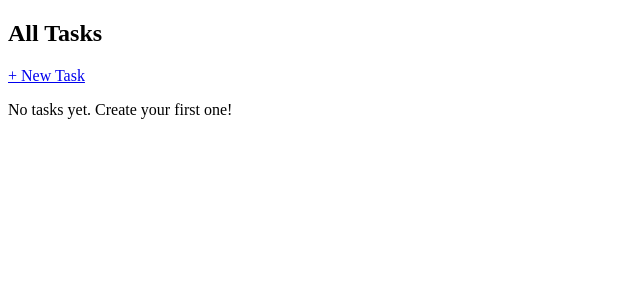
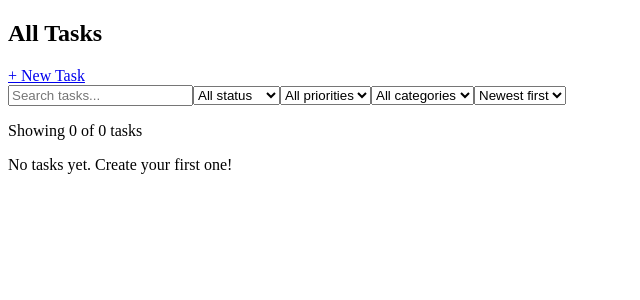
Before and after one commit to boooooth/todo-app, a React (Vite) app: page /tasks in a window 1280 px wide. Shown: the top 300 px of the page, without its empty margins (0-640 px from the left). Built offline with nearby package versions, Linux system fonts and the light colour scheme.

Commit message:
Add filtering, search and sorting to task list

```diff
--- /dev/null
+++ b/src/components/FilterBar.jsx
@@ -0,0 +1,47 @@
+import { useTasks } from "../context/TaskContext";
+
+export default function FilterBar({ filters, setFilters }) {
+  const { categories } = useTasks();
+
+  // Update one filter while keeping the others
+  const update = (field) => (e) =>
+    setFilters((prev) => ({ ...prev, [field]: e.target.value }));
+
+  return (
+    <div className="filter-bar">
+      <input
+        type="search"
+        placeholder="Search tasks..."
+        value={filters.search}
+        onChange={update("search")}
+      />
+
+      <select value={filters.status} onChange={update("status")}>
+        <option value="all">All status</option>
+        <option value="active">Active</option>
+        <option value="completed">Completed</option>
+        <option value="overdue">Overdue</option>
+      </select>
+
+      <select value={filters.priority} onChange={update("priority")}>
+        <option value="all">All priorities</option>
+        <option value="high">High</option>
+        <option value="medium">Medium</option>
+        <option value="low">Low</option>
+      </select>
+
+      <select value={filters.category} onChange={update("category")}>
+        <option value="all">All categories</option>
+        {categories.map((c) => (
+          <option key={c} value={c}>{c}</option>
+        ))}
+      </select>
+
+      <select value={filters.sort} onChange={update("sort")}>
+        <option value="newest">Newest first</option>
+        <option value="dueDate">Due date</option>
+        <option value="priority">Priority</option>
+      </select>
+    </div>
+  );
+}
--- a/src/pages/TaskList.jsx
+++ b/src/pages/TaskList.jsx
@@ -1,9 +1,59 @@
+import { useState, useEffect } from "react";
 import { Link } from "react-router-dom";
 import { useTasks } from "../context/TaskContext";
 import TaskCard from "../components/TaskCard";
+import FilterBar from "../components/FilterBar";
+import { isOverdue } from "../utils/dateHelpers";
+
+const DEFAULT_FILTERS = {
+  search: "",
+  status: "all",
+  priority: "all",
+  category: "all",
+  sort: "newest",
+};
+
+const PRIORITY_ORDER = { high: 0, medium: 1, low: 2 };
 
 export default function TaskList() {
   const { tasks } = useTasks();
+  const [filters, setFilters] = useState(DEFAULT_FILTERS);
+
+  // 1. Filter
+  let visible = tasks.filter((t) => {
+    const matchSearch =
+      t.title.toLowerCase().includes(filters.search.toLowerCase()) ||
+      t.description.toLowerCase().includes(filters.search.toLowerCase());
+    const matchStatus =
+      filters.status === "all" ||
+      (filters.status === "active" && !t.completed) ||
+      (filters.status === "completed" && t.completed) ||
+      (filters.status === "overdue" && isOverdue(t));
+    const matchPriority = filters.priority === "all" || t.priority === filters.priority;
+    const matchCategory = filters.category === "all" || t.category === filters.category;
+    return matchSearch && matchStatus && matchPriority && matchCategory;
+  });
+
+  // 2. Sort
+  visible = [...visible].sort((a, b) => {
+    if (filters.sort === "dueDate") {
+      if (!a.dueDate) return 1;   // tasks without a due date go last
+      if (!b.dueDate) return -1;
+      return a.dueDate.localeCompare(b.dueDate);
+    }
+    if (filters.sort === "priority") {
+      return PRIORITY_ORDER[a.priority] - PRIORITY_ORDER[b.priority];
+    }
+    return b.createdAt.localeCompare(a.createdAt); // newest
+  });
+
+  // useEffect: show the task count in the browser tab title
+  useEffect(() => {
+    document.title = `Tasks (${visible.length}) | Todo App`;
+    return () => { document.title = "Todo App"; }; // reset when leaving the page
+  }, [visible.length]);
+
+  const isFiltering = JSON.stringify(filters) !== JSON.stringify(DEFAULT_FILTERS);
 
   return (
     <section>
@@ -12,11 +62,25 @@ export default function TaskList() {
         <Link to="/tasks/new" className="btn btn-primary">+ New Task</Link>
       </div>
 
+      <FilterBar filters={filters} setFilters={setFilters} />
+
+      {isFiltering && (
+        <button className="btn btn-small" onClick={() => setFilters(DEFAULT_FILTERS)}>
+          Clear filters
+        </button>
+      )}
+
+      <p className="result-count">
+        Showing {visible.length} of {tasks.length} tasks
+      </p>
+
       {tasks.length === 0 ? (
         <p className="empty">No tasks yet. Create your first one!</p>
+      ) : visible.length === 0 ? (
+        <p className="empty">No tasks match your filters.</p>
       ) : (
         <div className="task-list">
-          {tasks.map((task) => (
+          {visible.map((task) => (
             <TaskCard key={task.id} task={task} />
           ))}
         </div>
--- a/src/utils/dateHelpers.js
+++ b/src/utils/dateHelpers.js
@@ -6,9 +6,16 @@ export function formatDate(dateStr) {
   });
 }
 
+// Today's date in LOCAL time as "YYYY-MM-DD"
+export function todayStr() {
+  const d = new Date();
+  const mm = String(d.getMonth() + 1).padStart(2, "0");
+  const dd = String(d.getDate()).padStart(2, "0");
+  return `${d.getFullYear()}-${mm}-${dd}`;
+}
+
 // True if the due date is before today and the task isn't completed
 export function isOverdue(task) {
   if (!task.dueDate || task.completed) return false;
-  const today = new Date().toISOString().slice(0, 10); // "YYYY-MM-DD"
-  return task.dueDate < today;
+  return task.dueDate < todayStr();
 }
```
